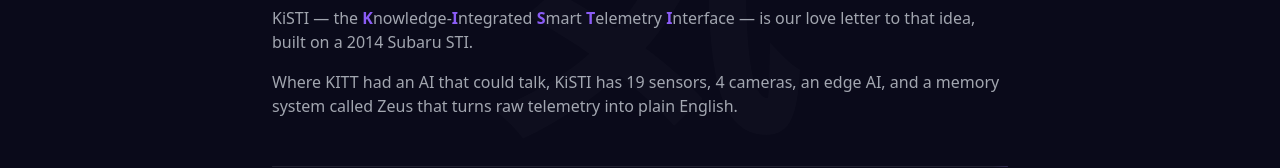
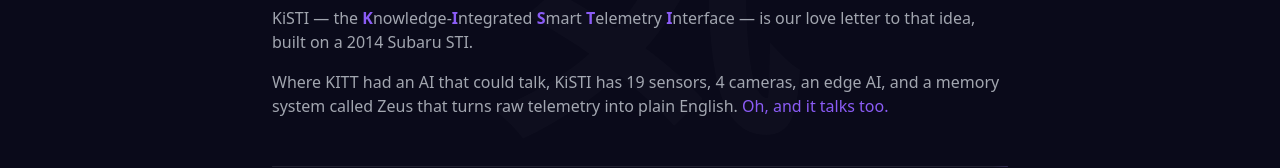
Before and after one commit to ALDC-io/kisti, a Next.js app: page /why in a window 1280 px wide. Shown: the part 415-583 px from the top of the page. Built offline with nearby package versions, Linux system fonts and the light colour scheme.

Commit message:
copy: add "Oh, and it talks too" kicker to Why KiSTI page
Co-Authored-By: Claude Opus 4.6 <noreply@anthropic.com>

```diff
--- a/src/app/why/page.tsx
+++ b/src/app/why/page.tsx
@@ -57,7 +57,10 @@ export default function WhyPage() {
               <p>
                 Where KITT had an AI that could talk, KiSTI has 19 sensors, 4
                 cameras, an edge AI, and a memory system called Zeus that turns
-                raw telemetry into plain English.
+                raw telemetry into plain English.{" "}
+                <span className="text-kisti-accent">
+                  Oh, and it talks too.
+                </span>
               </p>
             </div>
           </section>
```
